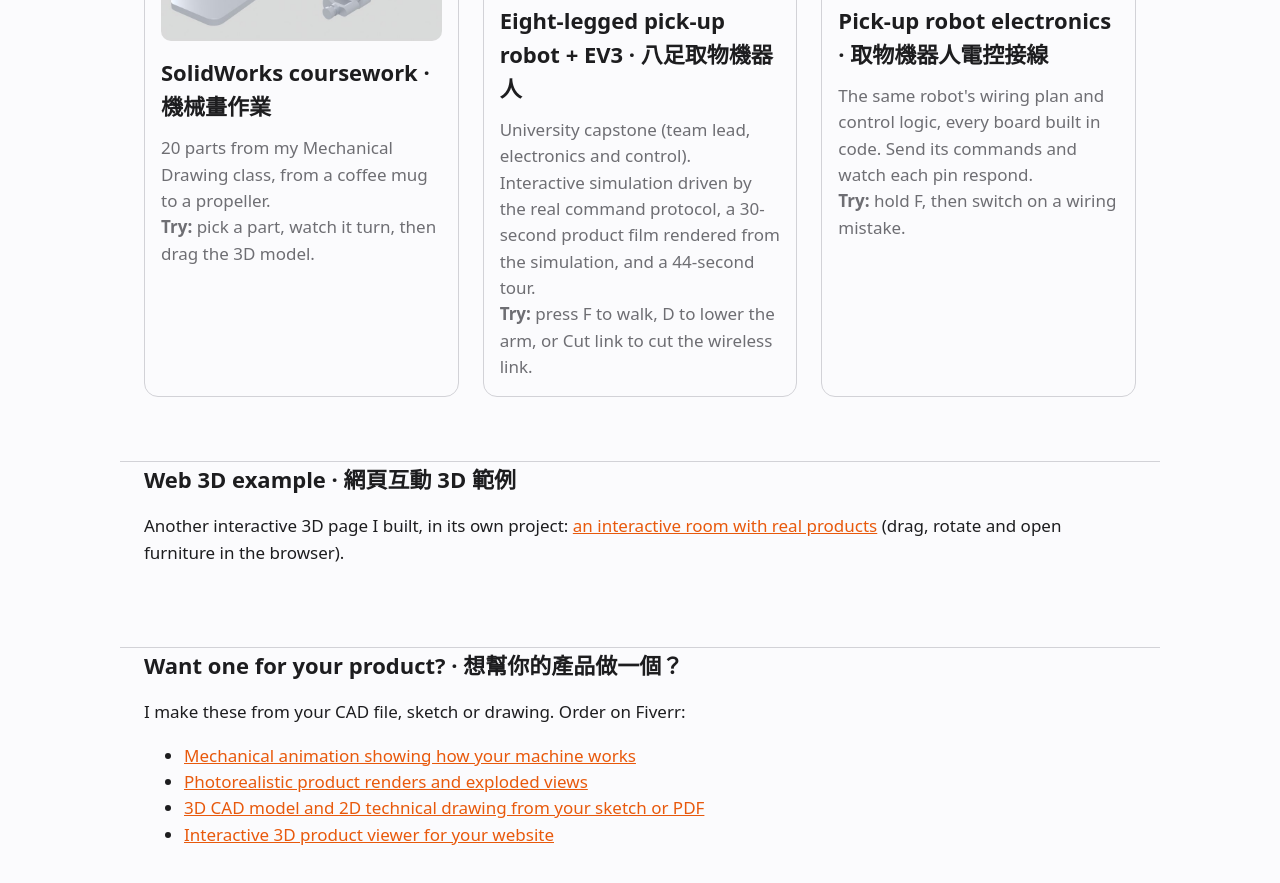
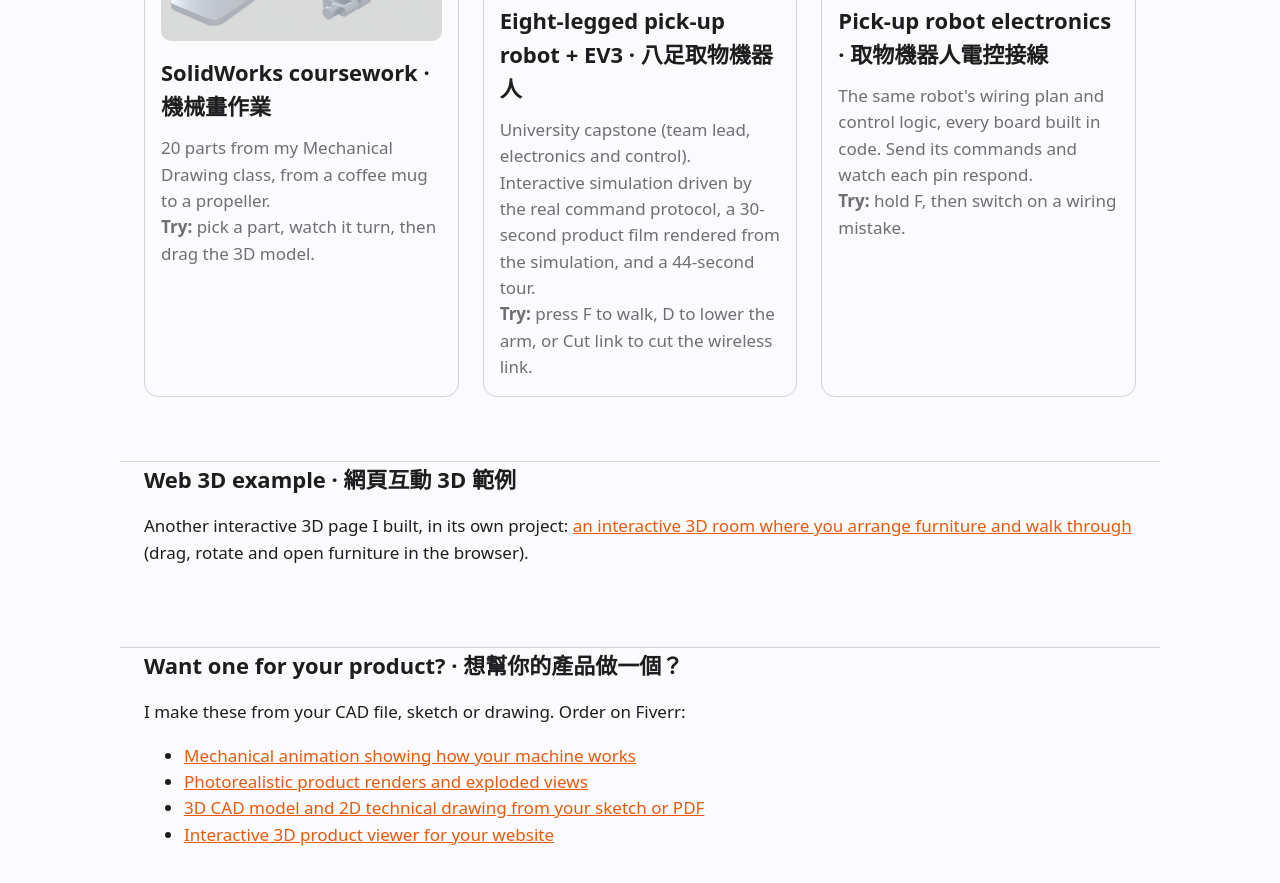
Before and after one commit to 0Smallcat0/mechanical-design-demos, a plain HTML site: page index.html in a window 1280 px wide. Shown: the part 914-1797 px from the top of the page. Drawn offline with Linux system fonts and the light colour scheme.

Commit message:
Link text for the 3D room: what it does, not 'real products'

```diff
--- a/index.html
+++ b/index.html
@@ -52,7 +52,7 @@
 </main>
 <section class="hire">
   <h2>Web 3D example · 網頁互動 3D 範例</h2>
-  <p>Another interactive 3D page I built, in its own project: <a href="https://0smallcat0.github.io/interactive-3d-room/">an interactive room with real products</a> (drag, rotate and open furniture in the browser).</p>
+  <p>Another interactive 3D page I built, in its own project: <a href="https://0smallcat0.github.io/interactive-3d-room/">an interactive 3D room where you arrange furniture and walk through</a> (drag, rotate and open furniture in the browser).</p>
 </section>
 <section class="hire">
   <h2>Want one for your product? · 想幫你的產品做一個？</h2>
```
Also changed, not shown: README.md.
